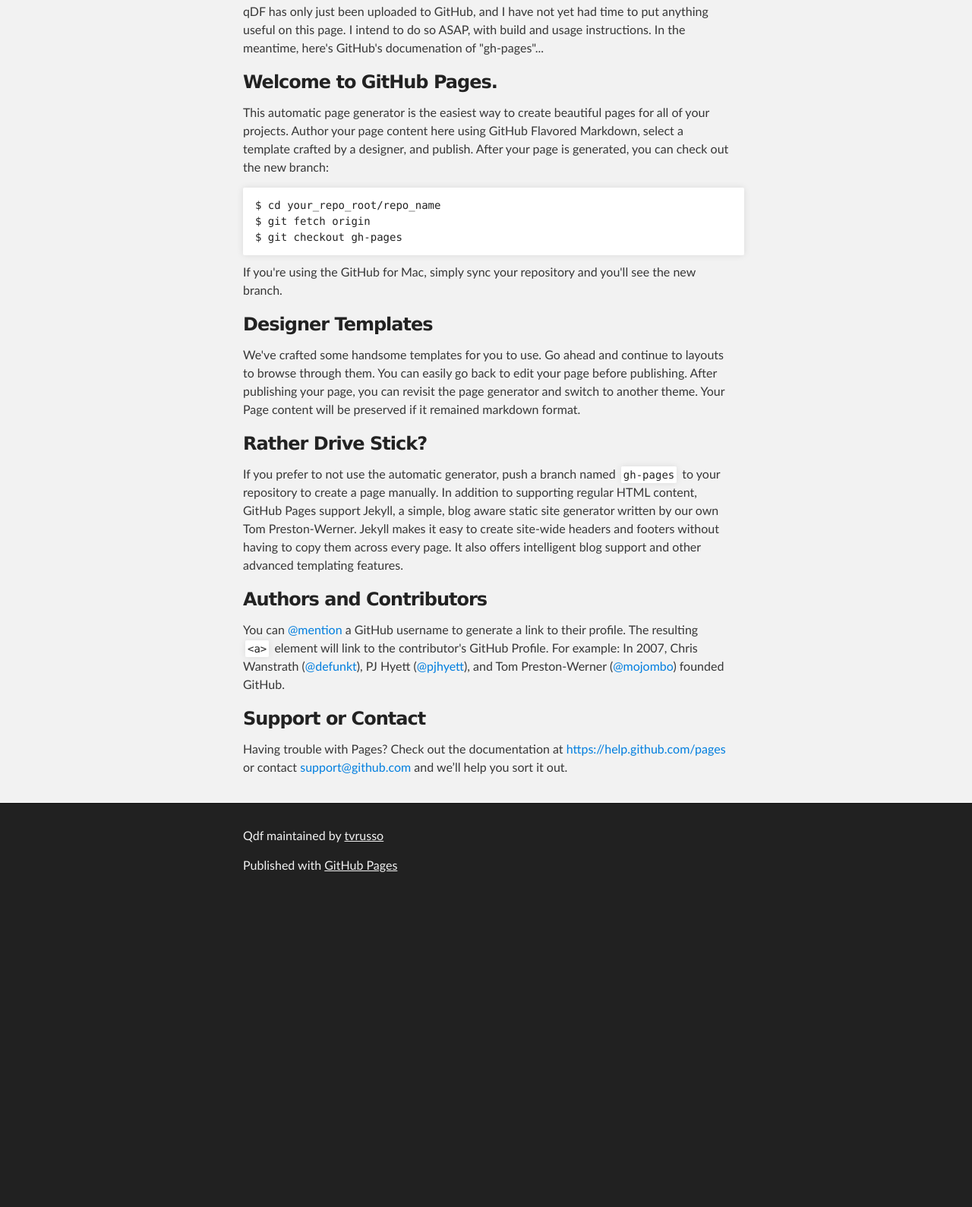
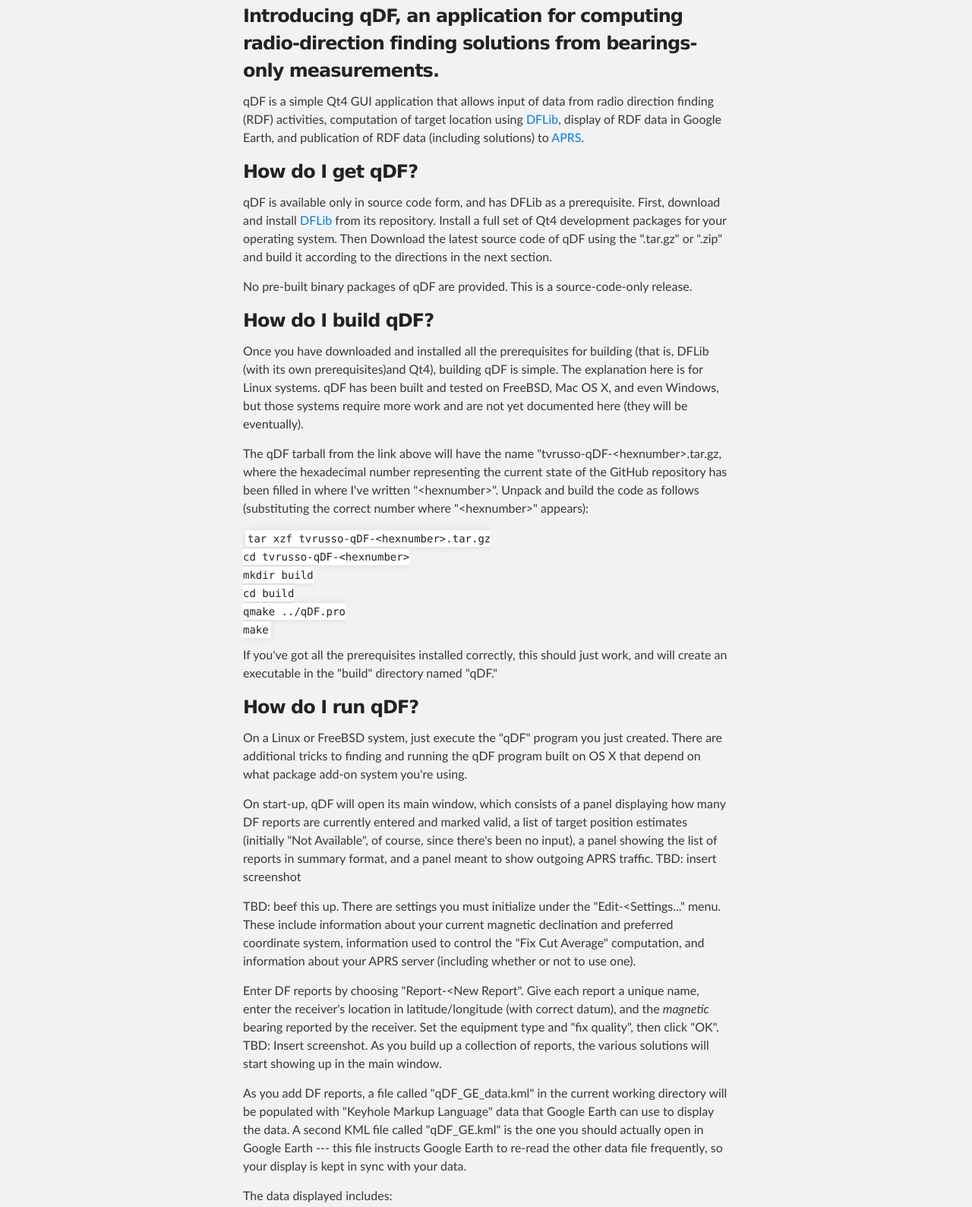
Before and after one commit to tvrusso/qDF, a plain HTML site: page index.html in a window 1280 px wide. Shown: the part 293-1882 px from the top of the page at 76% size. Before the commit the page ends 1479 px from the top, so only its background shows below. Drawn offline with Linux system fonts and the light colour scheme.

Commit message:
Replace auto-generated GitHub page with a slightly less useless page.

```diff
--- a/index.html
+++ b/index.html
@@ -31,39 +31,78 @@
     <!-- MAIN CONTENT -->
     <div id="main_content_wrap" class="outer">
       <section id="main_content" class="inner">
-        <p>qDF has only just been uploaded to GitHub, and I have not yet had time to put anything useful on this page.  I intend to do so ASAP, with build and usage instructions.  In the meantime, here's GitHub's documenation of "gh-pages"...</p>
+        <h3>Introducing qDF, an application for computing radio-direction finding solutions from bearings-only measurements.</h3>
+        <p>qDF is a simple Qt4 GUI application that allows input of data from radio direction finding (RDF) activities, computation of target location using <a href="http://tvrusso.github.com/DFLib">DFLib</a>, display of RDF data in Google Earth, and publication of RDF data (including solutions) to <a href="http://info.aprs.net/">APRS</a>.</p>
 
-<h3>
-<a id="welcome-to-github-pages" class="anchor" href="#welcome-to-github-pages" aria-hidden="true"><span class="octicon octicon-link"></span></a>Welcome to GitHub Pages.</h3>
+        <H3>How do I get qDF?</H3>
+        <p>qDF is available only in source code form, and has DFLib as a prerequisite.  First, download and install <a href="http://github.com/tvrusso/DFLib">DFLib</a> from its repository.  Install a full set of Qt4 development packages for your operating system. Then Download the latest source code of qDF using the ".tar.gz" or ".zip" and build it according to the directions in the next section.</p>
+        <p>No pre-built binary packages of qDF are provided.  This is a source-code-only release.</p>
 
-<p>This automatic page generator is the easiest way to create beautiful pages for all of your projects. Author your page content here using GitHub Flavored Markdown, select a template crafted by a designer, and publish. After your page is generated, you can check out the new branch:</p>
+        <H3>How do I build qDF?</H3>
+        <p>Once you have downloaded and installed all the
+        prerequisites for building (that is, DFLib (with its own
+        prerequisites)and Qt4), building qDF is simple.  The
+        explanation here is for Linux systems.  qDF has been built and
+        tested on FreeBSD, Mac OS X, and even Windows, but those
+        systems require more work and are not yet documented here
+        (they will be eventually).</p>
+        <p>The qDF tarball from the link above will have the name
+        "tvrusso-qDF-&lt;hexnumber&gt;.tar.gz, where the hexadecimal
+        number representing the current state of the GitHub repository
+        has been filled in where I've written "&lt;hexnumber&gt;".
+        Unpack and build the code as follows (substituting the correct
+        number where "&lt;hexnumber&gt;" appears):</p>
+        <code>
+          tar xzf tvrusso-qDF-&lt;hexnumber&gt;.tar.gz<br/>
+          cd tvrusso-qDF-&lt;hexnumber&gt;<br/>
+          mkdir build<br/>
+          cd build<br/>
+          qmake ../qDF.pro<br/>
+          make<br/>
+        </code>
+        <p>If you've got all the prerequisites installed correctly,
+        this should just work, and will create an executable in the
+        "build" directory named "qDF."</p>
 
-<pre><code>$ cd your_repo_root/repo_name
-$ git fetch origin
-$ git checkout gh-pages
-</code></pre>
+        <h3>How do I run qDF?</h3>
 
-<p>If you're using the GitHub for Mac, simply sync your repository and you'll see the new branch.</p>
+        <p>On a Linux or FreeBSD system, just execute the "qDF"
+          program you just created.  There are additional tricks to
+          finding and running the qDF program built on OS X that depend
+          on what package add-on system you're using.</p>
 
-<h3>
-<a id="designer-templates" class="anchor" href="#designer-templates" aria-hidden="true"><span class="octicon octicon-link"></span></a>Designer Templates</h3>
+        <p>On start-up, qDF will open its main window, which consists
+          of a panel displaying how many DF reports are currently
+          entered and marked valid, a list of target position estimates
+          (initially "Not Available", of course, since there's been no
+          input), a panel showing the list of reports in summary format,
+          and a panel meant to show outgoing APRS traffic. <B>TBD: insert screenshot</b></p>
 
-<p>We've crafted some handsome templates for you to use. Go ahead and continue to layouts to browse through them. You can easily go back to edit your page before publishing. After publishing your page, you can revisit the page generator and switch to another theme. Your Page content will be preserved if it remained markdown format.</p>
+        <p><B>TBD: beef this up.</B>  There are settings you must
+        initialize under the "Edit-&lt;Settings..." menu.  These
+        include information about your current magnetic declination
+        and preferred coordinate system, information used to control
+        the "Fix Cut Average" computation, and information about your
+          APRS server (including whether or not to use one).</p>
 
-<h3>
-<a id="rather-drive-stick" class="anchor" href="#rather-drive-stick" aria-hidden="true"><span class="octicon octicon-link"></span></a>Rather Drive Stick?</h3>
-
-<p>If you prefer to not use the automatic generator, push a branch named <code>gh-pages</code> to your repository to create a page manually. In addition to supporting regular HTML content, GitHub Pages support Jekyll, a simple, blog aware static site generator written by our own Tom Preston-Werner. Jekyll makes it easy to create site-wide headers and footers without having to copy them across every page. It also offers intelligent blog support and other advanced templating features.</p>
-
-<h3>
-<a id="authors-and-contributors" class="anchor" href="#authors-and-contributors" aria-hidden="true"><span class="octicon octicon-link"></span></a>Authors and Contributors</h3>
-
-<p>You can <a href="https://github.com/blog/821" class="user-mention">@mention</a> a GitHub username to generate a link to their profile. The resulting <code>&lt;a&gt;</code> element will link to the contributor's GitHub Profile. For example: In 2007, Chris Wanstrath (<a href="https://github.com/defunkt" class="user-mention">@defunkt</a>), PJ Hyett (<a href="https://github.com/pjhyett" class="user-mention">@pjhyett</a>), and Tom Preston-Werner (<a href="https://github.com/mojombo" class="user-mention">@mojombo</a>) founded GitHub.</p>
-
-<h3>
-<a id="support-or-contact" class="anchor" href="#support-or-contact" aria-hidden="true"><span class="octicon octicon-link"></span></a>Support or Contact</h3>
-
-<p>Having trouble with Pages? Check out the documentation at <a href="https://help.github.com/pages">https://help.github.com/pages</a> or contact <a href="mailto:support@github.com">support@github.com</a> and we’ll help you sort it out.</p>
+        <p>Enter DF reports by choosing "Report-&lt;New Report".  Give
+        each report a unique name, enter the receiver's location in
+        latitude/longitude (with correct datum), and
+        the <em>magnetic</em> bearing reported by the receiver.  Set
+        the equipment type and "fix quality", then click "OK". <b>TBD:
+        Insert screenshot</b>.  As you build up a collection of
+        reports, the various solutions will start showing up in the
+          main window.</p>
+        <p>As you add DF reports, a file called "qDF_GE_data.kml" in the current working directory will be populated with "Keyhole Markup Language" data that Google Earth can use to display the data.  A second KML file called "qDF_GE.kml" is the one you should actually open in Google Earth --- this file instructs Google Earth to re-read the other data file frequently, so your display is kept in sync with your data.</p>
+        <p>The data displayed includes:
+          <ul>
+            <li>The locations of DF receivers reporting.
+            <li>Bearing lines from those receivers in the direction the transmitter was heard.
+            <li>Target location estimates (Fix Cut Average, Least Squares Fix, Stansfield Fix, Maximum Likelihood Fix).  See DFLib documentation for details of how these fixes are computed and for further reading.
+            <li>Confidence intervals for the Stansfield and Maximum Likelihood fixes.  These rings indication the 50%, 75%, and 95% confidence range for the fix type.
+          </ul>
+          In Google Earth, receivers, fixes, and confidence rings are all stored in separate "folders" so that you can turn display of those items on or off to declutter your map. <b>TBD: Screenshot!</b></p>
+        <p>In addition, if you have configured qDF to publish data to APRS, the same data will be sent to an APRS program of your choice (via UDP datagrams, supported by only a few varieties of APRS client).  This should get your data displayed on the APRS map for your client, and if configured correctly, the same data should be transmitted to the APRS RF network.  For a search and rescue operation, having this data transmitted to the network is useful so that all participants in the DF activity receive all the data from other DFers as well as the target location estimates.</P>.
       </section>
     </div>
 
```
